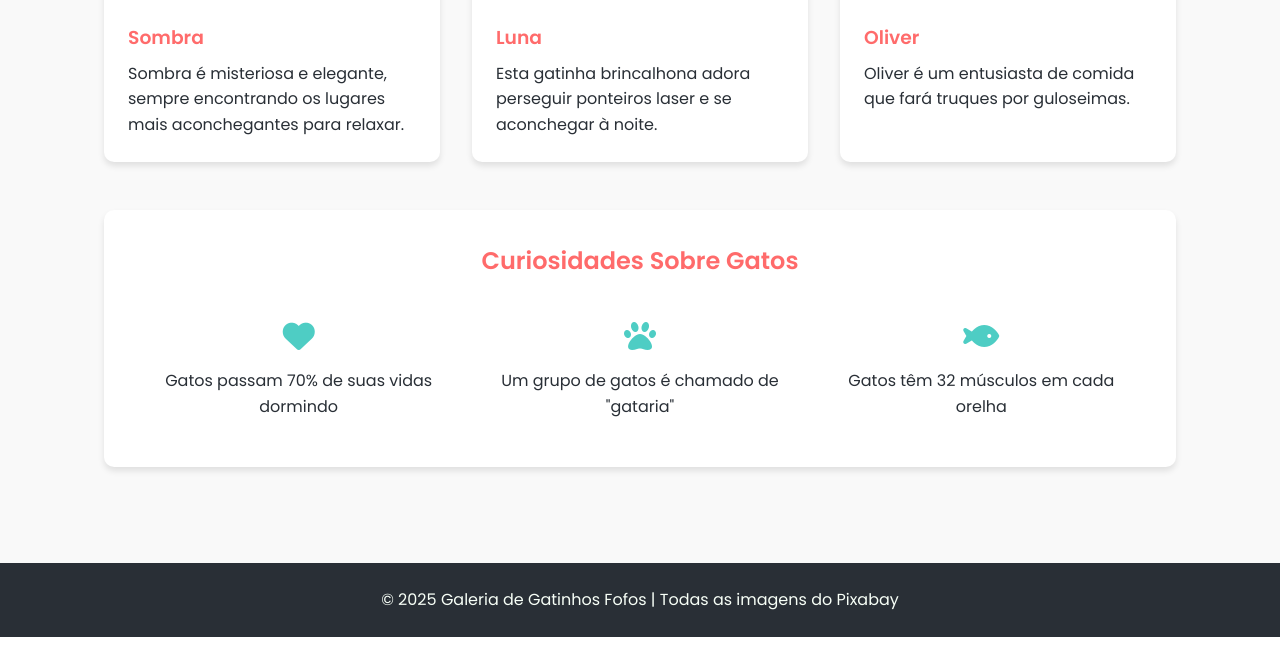
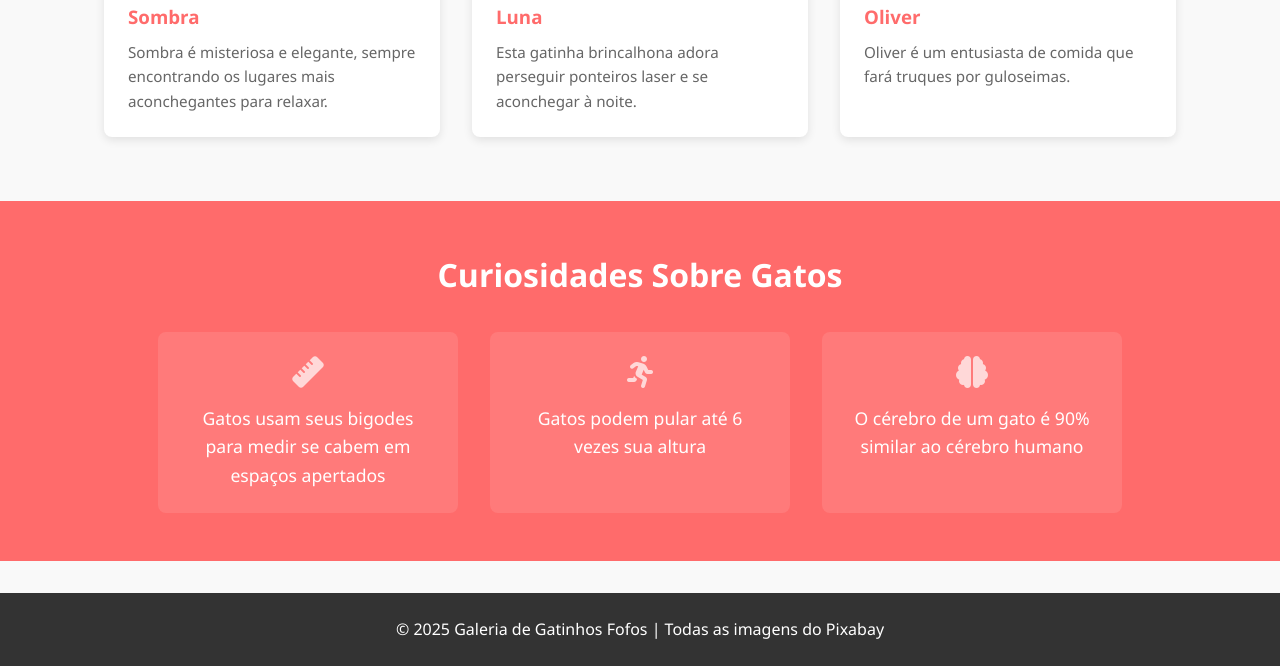
Before and after one commit to pedrocalixto/gatinhos, a Flask app: page / in a window 1280 px wide. Shown: the part 937-1603 px from the top of the page. Before the commit the page ends 1574 px from the top, so only its background shows below. Run offline with Flask 3, Linux system fonts and the light colour scheme.

Commit message:
Adiciona curiosidades dinâmicas com banco de dados

```diff
--- a/app.py
+++ b/app.py
@@ -1,14 +1,76 @@
-from flask import Flask, render_template
+from flask import Flask, render_template, jsonify
+from flask_sqlalchemy import SQLAlchemy
+from models import db, CatFact
+import os
+import random
 
 app = Flask(__name__)
 
+# Configuração do banco de dados
+basedir = os.path.abspath(os.path.dirname(__file__))
+app.config['SQLALCHEMY_DATABASE_URI'] = 'sqlite:///' + os.path.join(basedir, 'cat_facts.db')
+app.config['SQLALCHEMY_TRACK_MODIFICATIONS'] = False
+
+# Inicializa o banco de dados
+db.init_app(app)
+
 @app.route('/')
 def home():
-    return render_template('index.html')
+    # Passa 3 curiosidades iniciais para a página
+    facts = CatFact.get_random(3)
+    return render_template('index.html', facts=facts)
 
 @app.route('/about')
 def about():
     return render_template('about.html')
 
+@app.route('/api/facts/random', methods=['GET'])
+def random_facts():
+    """API endpoint para obter curiosidades aleatórias."""
+    facts = CatFact.get_random(3)
+    return jsonify([{
+        'id': fact.id,
+        'fact': fact.fact,
+        'icon': fact.icon
+    } for fact in facts])
+
+# Função para inicializar o banco de dados com algumas curiosidades
+def init_db():
+    with app.app_context():
+        db.create_all()
+
+        # Só adiciona curiosidades se a tabela estiver vazia
+        if CatFact.query.count() == 0:
+            curiosidades = [
+                {"fact": "Gatos passam 70% de suas vidas dormindo", "icon": "fa-moon"},
+                {"fact": "Um grupo de gatos é chamado de 'gataria'", "icon": "fa-users"},
+                {"fact": "Gatos têm 32 músculos em cada orelha", "icon": "fa-ear-listen"},
+                {"fact": "O ronronar de um gato pode ajudar na cura de ossos e músculos", "icon": "fa-heart-pulse"},
+                {"fact": "Gatos podem pular até 6 vezes sua altura", "icon": "fa-person-running"},
+                {"fact": "O nariz de cada gato tem uma impressão única, como nossas digitais", "icon": "fa-fingerprint"},
+                {"fact": "Gatos domésticos correm a uma velocidade de até 48 km/h", "icon": "fa-gauge-high"},
+                {"fact": "Gatos não conseguem sentir o sabor doce", "icon": "fa-cookie"},
+                {"fact": "Gatos têm uma memória de 16 horas (humanos têm 5 minutos)", "icon": "fa-brain"},
+                {"fact": "Gatos podem fazer mais de 100 sons vocais, enquanto cachorros fazem apenas 10", "icon": "fa-volume-high"},
+                {"fact": "Gatos usam seus bigodes para medir se cabem em espaços apertados", "icon": "fa-ruler"},
+                {"fact": "Gatos podem beber água do mar (os rins filtram o sal)", "icon": "fa-droplet"},
+                {"fact": "O cérebro de um gato é 90% similar ao cérebro humano", "icon": "fa-brain"},
+                {"fact": "Gatos têm 5 dedos nas patas dianteiras, mas apenas 4 nas traseiras", "icon": "fa-paw"},
+                {"fact": "Gatos não enxergam diretamente abaixo do nariz", "icon": "fa-eye"},
+                {"fact": "A visão noturna dos gatos é 6 vezes melhor que a dos humanos", "icon": "fa-moon"},
+                {"fact": "Gatos podem girar suas orelhas 180 graus", "icon": "fa-ear-listen"},
+                {"fact": "A maioria dos gatos não tem cílios", "icon": "fa-eye"},
+                {"fact": "Gatos têm o terceiro conjunto de pálpebras chamado 'membrana nictitante'", "icon": "fa-eye"},
+                {"fact": "Gatos podem fazer cerca de 100 vocalizações diferentes", "icon": "fa-comment"}
+            ]
+
+            for item in curiosidades:
+                fact = CatFact(fact=item["fact"], icon=item["icon"])
+                db.session.add(fact)
+
+            db.session.commit()
+            print("Banco de dados inicializado com 20 curiosidades sobre gatos!")
+
 if __name__ == '__main__':
+    init_db()  # Inicializa o banco de dados antes de iniciar o servidor
     app.run(debug=True, host='0.0.0.0', port=8080)
--- a/requirements.txt
+++ b/requirements.txt
@@ -6,3 +6,5 @@ itsdangerous==2.2.0
 click==8.1.8
 blinker==1.9.0
 MarkupSafe==3.0.2
+Flask-SQLAlchemy==3.1.0
+SQLAlchemy==2.0.29
--- a/static/css/style.css
+++ b/static/css/style.css
@@ -1,39 +1,22 @@
-/* Modern styling for the Cute Cats Gallery */
-@import url('https://fonts.googleapis.com/css2?family=Poppins:wght@300;400;600&display=swap');
-
-:root {
-    --primary-color: #ff6b6b;
-    --secondary-color: #4ecdc4;
-    --dark-color: #292f36;
-    --light-color: #f7fff7;
-    --shadow: 0 4px 6px rgba(0, 0, 0, 0.1);
-}
-
+/* Estilos gerais */
 * {
-    box-sizing: border-box;
     margin: 0;
     padding: 0;
+    box-sizing: border-box;
+    font-family: 'Segoe UI', Tahoma, Geneva, Verdana, sans-serif;
 }
 
 body {
-    font-family: 'Poppins', sans-serif;
+    background-color: #f9f9f9;
+    color: #333;
     line-height: 1.6;
-    color: var(--dark-color);
-    background-color: #f9f9f9;
 }
 
-/* Smooth scrolling for the entire page */
-html {
-    scroll-behavior: smooth;
-}
-
-/* Header and Navigation */
+/* Cabeçalho e navegação */
 header {
-    background-color: white;
-    box-shadow: var(--shadow);
-    position: sticky;
-    top: 0;
-    z-index: 100;
+    background-color: #ff6b6b;
+    color: white;
+    box-shadow: 0 2px 5px rgba(0, 0, 0, 0.1);
 }
 
 nav {
@@ -47,109 +30,92 @@ nav {
 
 .logo {
     font-size: 1.5rem;
-    font-weight: 600;
-    color: var(--primary-color);
-}
-
-.logo i {
-    margin-right: 0.5rem;
+    font-weight: bold;
+    display: flex;
+    align-items: center;
+    gap: 0.5rem;
 }
 
 nav ul {
     display: flex;
     list-style: none;
+    gap: 1.5rem;
 }
 
-nav ul li {
-    margin-left: 2rem;
+nav a {
+    color: white;
+    text-decoration: none;
+    font-weight: 500;
+    padding: 0.5rem 1rem;
+    border-radius: 4px;
+    transition: background-color 0.3s;
 }
 
-nav ul li a {
-    text-decoration: none;
-    color: var(--dark-color);
-    font-weight: 500;
-    transition: color 0.3s;
-    position: relative;
+nav a:hover, nav a.active {
+    background-color: rgba(255, 255, 255, 0.2);
 }
 
-nav ul li a:hover,
-nav ul li a.active {
-    color: var(--primary-color);
-}
-
-nav ul li a.active::after {
-    content: '';
-    position: absolute;
-    bottom: -5px;
-    left: 0;
-    width: 100%;
-    height: 2px;
-    background-color: var(--primary-color);
-}
-
-/* Main Content */
-main {
-    max-width: 1200px;
-    margin: 0 auto;
-    padding: 2rem 5%;
-}
-
-/* Hero Section */
+/* Seção hero */
 .hero {
     text-align: center;
     padding: 3rem 1rem;
-    margin-bottom: 2rem;
+    background-color: #ffd8d8;
+    color: #333;
 }
 
 .hero h1 {
     font-size: 2.5rem;
-    color: var(--primary-color);
     margin-bottom: 1rem;
+    color: #ff6b6b;
 }
 
 .hero p {
     font-size: 1.2rem;
-    color: var(--dark-color);
-    max-width: 600px;
+    max-width: 800px;
     margin: 0 auto;
+    color: #666;
 }
 
-/* Gallery */
+/* Galeria de gatos */
 .gallery {
     display: grid;
     grid-template-columns: repeat(auto-fill, minmax(300px, 1fr));
     gap: 2rem;
-    margin-bottom: 3rem;
+    padding: 2rem 5%;
+    max-width: 1200px;
+    margin: 0 auto;
 }
 
 .cat-card {
-    background: white;
-    border-radius: 10px;
+    background-color: white;
+    border-radius: 8px;
     overflow: hidden;
-    box-shadow: var(--shadow);
-    transition: transform 0.3s ease, box-shadow 0.3s ease;
+    box-shadow: 0 3px 10px rgba(0, 0, 0, 0.1);
+    transition: transform 0.3s, box-shadow 0.3s, opacity 0.5s;
     opacity: 0;
     transform: translateY(20px);
+    cursor: pointer;
 }
 
 .cat-card:hover {
-    transform: translateY(-10px);
-    box-shadow: 0 10px 20px rgba(0, 0, 0, 0.15);
+    transform: translateY(-5px);
+    box-shadow: 0 5px 15px rgba(0, 0, 0, 0.15);
 }
 
 .cat-card.expanded {
-    transform: scale(1.03);
-    box-shadow: 0 15px 30px rgba(0, 0, 0, 0.2);
-    z-index: 10;
-    position: relative;
+    transform: scale(1.02);
+    box-shadow: 0 8px 25px rgba(0, 0, 0, 0.2);
 }
 
 .cat-card img {
     width: 100%;
     height: 200px;
     object-fit: cover;
-    display: block;
-    transition: all 0.3s ease;
+    transition: transform 0.5s;
+}
+
+.cat-card:hover img {
+    transform: scale(1.05);
 }
 
 .cat-info {
@@ -157,100 +123,97 @@ main {
 }
 
 .cat-info h3 {
-    color: var(--primary-color);
     margin-bottom: 0.5rem;
+    color: #ff6b6b;
 }
 
-/* Cat Facts Section */
+.cat-info p {
+    color: #666;
+    font-size: 0.95rem;
+}
+
+/* Seção de curiosidades */
 .cat-facts {
-    background-color: white;
-    padding: 2rem;
-    border-radius: 10px;
-    box-shadow: var(--shadow);
-    margin-bottom: 2rem;
+    background-color: #ff6b6b;
+    color: white;
+    padding: 3rem 5%;
+    text-align: center;
+    margin-top: 2rem;
 }
 
 .cat-facts h2 {
-    text-align: center;
-    color: var(--primary-color);
-    margin-bottom: 1.5rem;
+    margin-bottom: 2rem;
+    font-size: 2rem;
 }
 
 .facts-container {
     display: flex;
-    justify-content: space-around;
     flex-wrap: wrap;
-    gap: 1rem;
+    justify-content: center;
+    gap: 2rem;
+    max-width: 1200px;
+    margin: 0 auto;
 }
 
 .fact {
-    flex: 1;
-    min-width: 200px;
-    text-align: center;
-    padding: 1rem;
+    background-color: rgba(255, 255, 255, 0.1);
+    padding: 1.5rem;
+    border-radius: 8px;
+    width: 300px;
+    transition: all 0.5s ease;
+    opacity: 1;
+    transform: translateY(0);
 }
 
 .fact i {
     font-size: 2rem;
-    color: var(--secondary-color);
     margin-bottom: 1rem;
+    color: #ffd8d8;
 }
 
-/* About Page Styles */
+.fact p {
+    font-size: 1.1rem;
+}
+
+/* Seção sobre */
 .about-content {
+    max-width: 1000px;
+    margin: 0 auto;
+    padding: 2rem 5%;
     display: grid;
     grid-template-columns: repeat(auto-fit, minmax(300px, 1fr));
     gap: 2rem;
-    margin-bottom: 3rem;
 }
 
 .about-card {
     background-color: white;
     padding: 2rem;
-    border-radius: 10px;
-    box-shadow: var(--shadow);
+    border-radius: 8px;
+    box-shadow: 0 3px 10px rgba(0, 0, 0, 0.1);
 }
 
 .about-card h2 {
-    color: var(--primary-color);
+    color: #ff6b6b;
     margin-bottom: 1rem;
     display: flex;
     align-items: center;
+    gap: 0.5rem;
 }
 
-.about-card h2 i {
-    margin-right: 0.5rem;
-    color: var(--secondary-color);
+.about-card p {
+    color: #666;
 }
 
-.about-card a {
-    color: var(--secondary-color);
-    text-decoration: none;
-}
-
-.about-card a:hover {
-    text-decoration: underline;
-}
-
-/* Footer */
+/* Rodapé */
 footer {
-    background-color: var(--dark-color);
-    color: var(--light-color);
+    background-color: #333;
+    color: white;
     text-align: center;
     padding: 1.5rem;
     margin-top: 2rem;
 }
 
-footer a {
-    color: var(--secondary-color);
-    text-decoration: none;
-}
-
-footer a:hover {
-    text-decoration: underline;
-}
-
-/* Responsive Design */
+/* Responsividade */
 @media (max-width: 768px) {
     .gallery {
         grid-template-columns: repeat(auto-fill, minmax(250px, 1fr));
--- a/static/js/script.js
+++ b/static/js/script.js
@@ -27,4 +27,55 @@ document.addEventListener('DOMContentLoaded', function() {
             }
         });
     });
+
+    // Função para atualizar as curiosidades sobre gatos a cada 10 segundos
+    function updateCatFacts() {
+        const factsContainer = document.getElementById('facts-container');
+
+        // Se o container não existir, não faz nada
+        if (!factsContainer) return;
+
+        // Faz uma requisição para a API de curiosidades
+        fetch('/api/facts/random')
+            .then(response => response.json())
+            .then(facts => {
+                // Cria o HTML para as novas curiosidades
+                let newFactsHTML = '';
+                facts.forEach(fact => {
+                    newFactsHTML += `
+                        <div class="fact" style="opacity: 0;">
+                            <i class="fas ${fact.icon}"></i>
+                            <p>${fact.fact}</p>
+                        </div>
+                    `;
+                });
+
+                // Aplica uma animação de fade-out nas curiosidades atuais
+                const currentFacts = factsContainer.querySelectorAll('.fact');
+                currentFacts.forEach(fact => {
+                    fact.style.opacity = '0';
+                    fact.style.transform = 'translateY(-20px)';
+                });
+
+                // Após a animação de fade-out, substitui as curiosidades e faz fade-in
+                setTimeout(() => {
+                    factsContainer.innerHTML = newFactsHTML;
+
+                    // Aplica animação de fade-in nas novas curiosidades
+                    const newFacts = factsContainer.querySelectorAll('.fact');
+                    newFacts.forEach((fact, index) => {
+                        setTimeout(() => {
+                            fact.style.opacity = '1';
+                            fact.style.transform = 'translateY(0)';
+                        }, 100 * index);
+                    });
+                }, 500);
+            })
+            .catch(error => {
+                console.error('Erro ao buscar curiosidades:', error);
+            });
+    }
+
+    // Atualiza as curiosidades a cada 10 segundos
+    setInterval(updateCatFacts, 10000);
 });
--- a/templates/index.html
+++ b/templates/index.html
@@ -78,19 +78,13 @@
 
         <section class="cat-facts">
             <h2>Curiosidades Sobre Gatos</h2>
-            <div class="facts-container">
+            <div class="facts-container" id="facts-container">
+                {% for fact in facts %}
                 <div class="fact">
-                    <i class="fas fa-heart"></i>
-                    <p>Gatos passam 70% de suas vidas dormindo</p>
+                    <i class="fas {{ fact.icon }}"></i>
+                    <p>{{ fact.fact }}</p>
                 </div>
-                <div class="fact">
-                    <i class="fas fa-paw"></i>
-                    <p>Um grupo de gatos é chamado de "gataria"</p>
-                </div>
-                <div class="fact">
-                    <i class="fas fa-fish"></i>
-                    <p>Gatos têm 32 músculos em cada orelha</p>
-                </div>
+                {% endfor %}
             </div>
         </section>
     </main>
```
Also changed, not shown: other parts of static/css/style.css (+13 -12 lines), models.py (added, +45 -0 lines), README.md, 2 other files.
